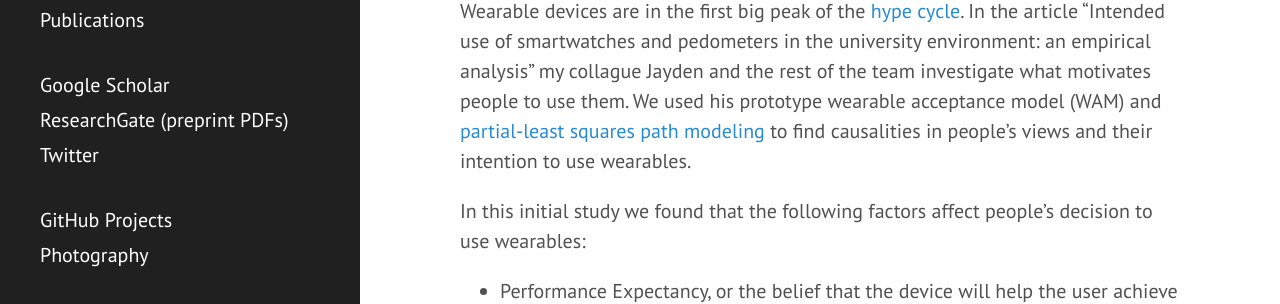
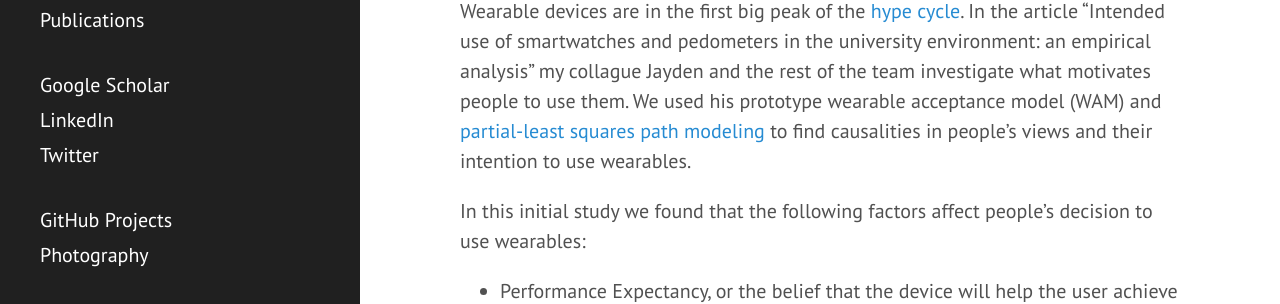
Before and after one commit to aknutas/aknutas.github.io, a Jekyll site: the page built from index.html, in a window 1280 px wide. Shown: the part 587-891 px from the top of the page. Built offline with Jekyll 4.4.1, drawn with Linux system fonts in a browser that asks for light colours; the list of posts is cut into pages by our own code.

Commit message:
From RG to LinkedIn

```diff
--- a/_includes/sidebar.html
+++ b/_includes/sidebar.html
@@ -28,7 +28,7 @@
 
       <br/>
       <a class="sidebar-nav-item" href="https://scholar.google.com/citations?user=svyPd-YAAAAJ">Google Scholar</a>
-      <a class="sidebar-nav-item" href="https://www.researchgate.net/profile/Antti_Knutas">ResearchGate (preprint PDFs)</a>
+      <a class="sidebar-nav-item" href="https://www.linkedin.com/in/anttiknutas/">LinkedIn</a>
       <a class="sidebar-nav-item" href="https://twitter.com/aknutas">Twitter</a>
       <br/>
       <a class="sidebar-nav-item" href="{{ site.github.repo }}">GitHub Projects</a>
```
